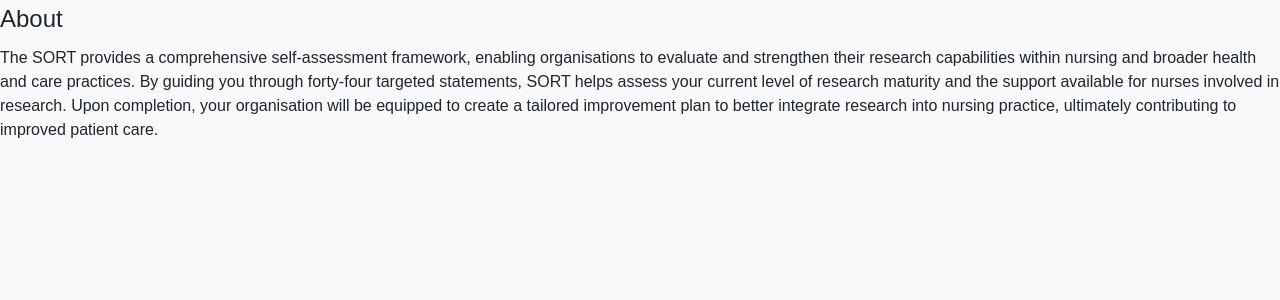
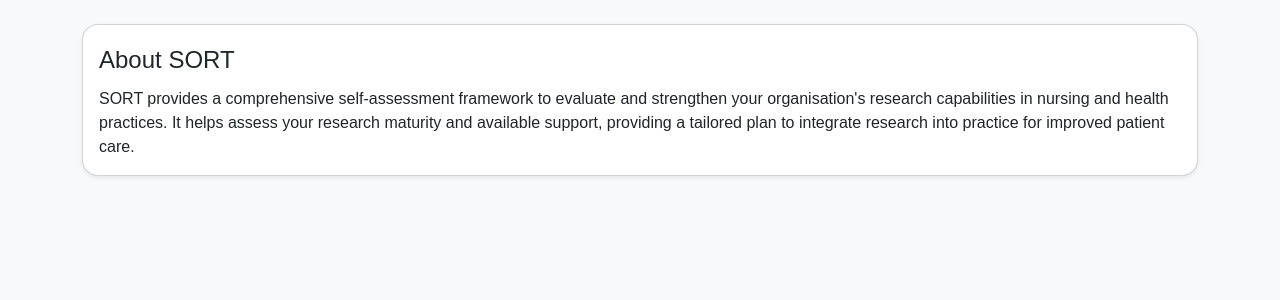
Before and after one commit to RSE-Sheffield/SORT, a Django app: page / in a window 1280 px wide. Shown: the part 56-356 px from the top of the page. Run offline with Django 5.2, Linux system fonts and the light colour scheme; the visitor is signed in with stand-in values (Sample User, id 1); data comes from the database, SQL or seed files in the repository; some libraries are stand-ins or nearby versions.

Commit message:
update: welcome.html

```diff
--- a/home/templates/home/welcome.html
+++ b/home/templates/home/welcome.html
@@ -1,15 +1,18 @@
 {% extends "base.html" %}
 
 {% block content %}
+    <div class="container my-4">
+        <div class="row justify-content-center">
+            <div class="col-12 col-lg-12 mb-4">
+                <div class="card shadow-sm">
+                    <div class="card-body">
+                        <h4 class="card-title">About SORT</h4>
+                        <p class="card-text">
+                            SORT provides a comprehensive self-assessment framework to evaluate and strengthen your organisation's research capabilities in nursing and health practices. It helps assess your research maturity and available support, providing a tailored plan to integrate research into practice for improved patient care.
+                        </p>
+                    </div>
+                </div>
+            </div>
 
-<h4>About</h4>
-    <p>The SORT provides a comprehensive self-assessment framework, enabling organisations to evaluate and
-        strengthen their research capabilities within nursing and broader health and care practices. By guiding
-        you through forty-four targeted statements, SORT helps assess your current level of research maturity
-        and the support available for nurses involved in research. Upon completion, your organisation will be
-        equipped to create a tailored improvement plan to better integrate research into nursing practice,
-        ultimately contributing to improved patient care.
-    </p>
-
-
+    </div>
 {% endblock %}
```
